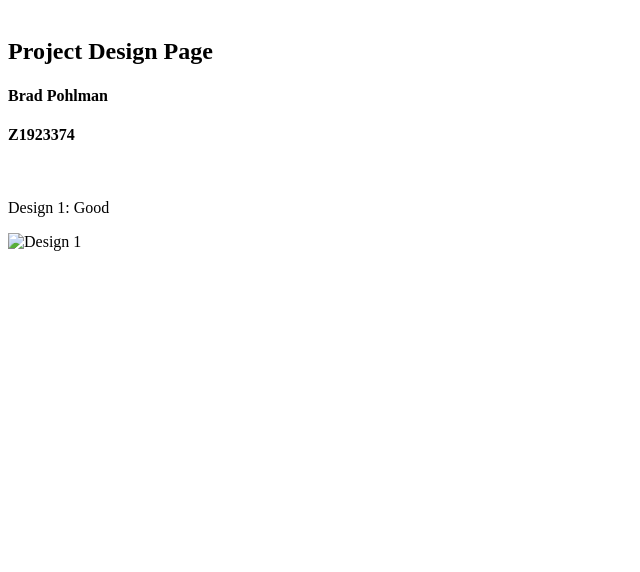
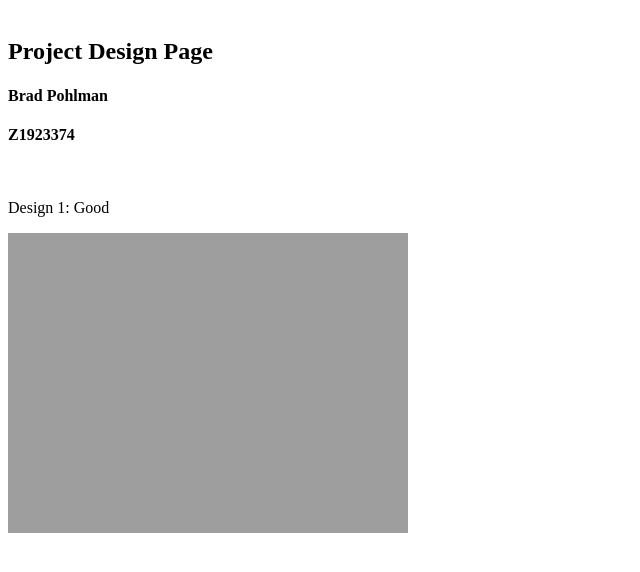
Before and after one commit to BradPohl/project-design, a plain HTML site: page index.html in a window 1280 px wide. Shown: the part 66-638 px from the top of the page, without its empty margins (0-640 px from the left). Drawn offline with Linux system fonts and the light colour scheme; the site is published under a folder, as on GitHub Pages, so addresses that start at the root find nothing.

Commit message:
inserted image

```diff
--- a/index.html
+++ b/index.html
@@ -5,4 +5,4 @@
 <h4>Z1923374</h4>
 </br>
 <p>Design 1: Good</p>
-<img src='/Design_1_good.jpg' alt='Design 1'>
+<img src='./Design_1_good.jpg' alt='Design 1'>
```
